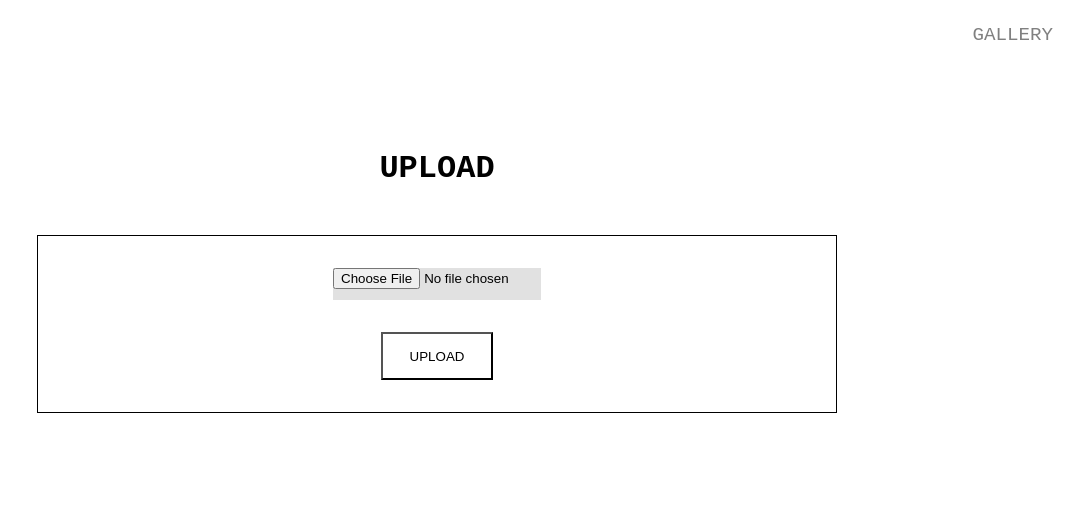
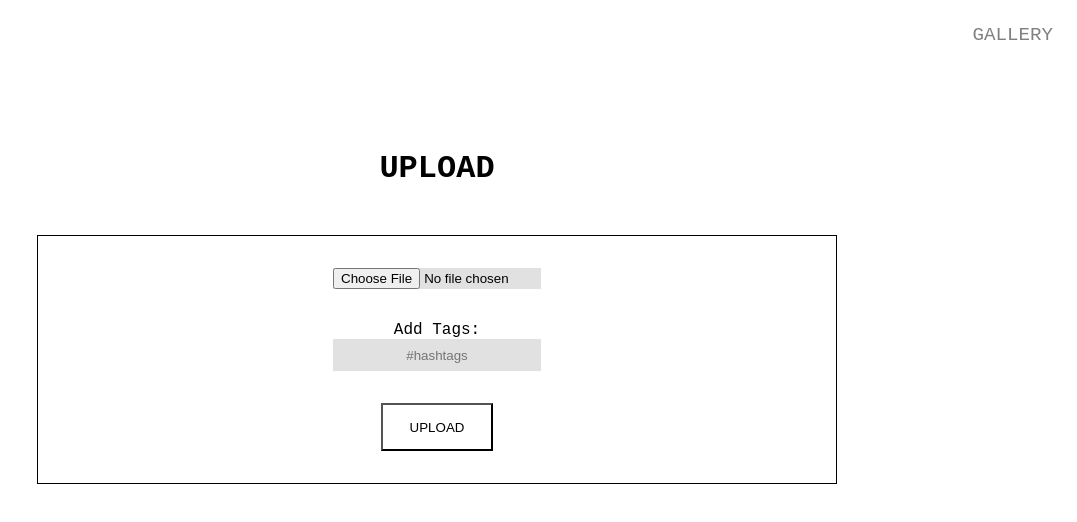
Before and after one commit to K-Juno/Image-Gallery, a Next.js app: page /upload in a window 1280 px wide. Shown: the top 522 px of the page, without its empty margins (203-1280 px from the left). Built offline with nearby package versions, Linux system fonts and the light colour scheme; a web font is replaced by a local one.

Commit message:
add tags input to upload

```diff
--- a/pages/upload.js
+++ b/pages/upload.js
@@ -8,6 +8,9 @@ export default function Upload() {
   const [images, setImages] = useState([]);
   const [image, setImage] = useState(null);
   const [imageValue, setImageValue] = useState("");
+
+  const [tagsValue, setTagsValue] = useState("");
+  const [tags, setTags] = useState([]);
 
   return (
   <>
@@ -38,6 +41,7 @@ export default function Upload() {
         console.log(json);
         setImages([...images, json]);
         setImage(null);
+        setTags([...tags, tagsValue]);
       }}
       >
         <label htmlFor="image"/>
@@ -53,10 +57,23 @@ export default function Upload() {
             setImage(event.target.files[0]);
           }}
         />
-         {image && <ImagePreview file={image}/>}
-        <button type="submit" className={styles.uploadButton}>UPLOAD</button>
-      </form>
-      </div>
+        {image && <ImagePreview file={image}/>}
+        <div className={styles.uploadTags}>
+          <label htmlFor="tags">Add Tags:</label>
+          <input className={styles.input_tags}
+          type="text"
+          name="tags"
+          id="tags"
+          placeholder="#hashtags"
+          value={tagsValue}
+          onChange={(event) => {
+            setTagsValue(event.target.value);
+          }}
+          />
+        </div>
+      <button type="submit" className={styles.uploadButton}>UPLOAD</button>
+    </form>
+  </div>
     </>
   );
 }
--- a/styles/Home.module.css
+++ b/styles/Home.module.css
@@ -46,7 +46,7 @@
   position: relative;
 }
 
-.imgContainer:hover .tagContainer {
+.imgContainer:hover .tagsContainer {
   opacity: 100%;
 }
 
@@ -76,10 +76,22 @@
 
 .input {
   background: #E1E1E1;
+  width: 13rem;
+  border: 0;
+}
+
+.input_tags {
+  background: #E1E1E1;
   height: 2rem;
-  width: 13rem;
+  min-width: 13rem;
   text-align: center;
   border: 0;
+}
+
+.uploadTags {
+  display: flex;
+  flex-direction: column;
+  align-items: center;
 }
 
 .uploadButton {
@@ -94,7 +106,7 @@
   color: white;
 }
 
-.tagContainer {
+.tagsContainer {
   opacity: 0%;
   position: absolute;
   top: 3rem;
```
Also changed, not shown: components/tags.js (+32 -44 lines), pages/index.js (+5 -3 lines).
